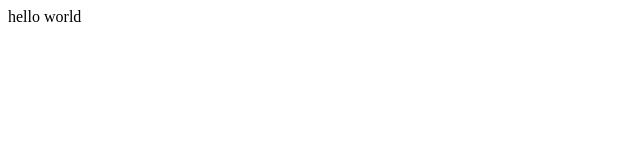
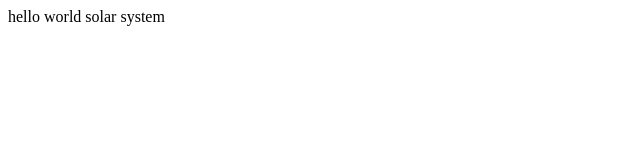
Before and after one commit to hojiakbar2006/nova, a React (Vite) app: page / in a window 1280 px wide. Shown: the top 160 px of the page, without its empty margins (0-640 px from the left). Built offline with nearby package versions, Linux system fonts and the light colour scheme.

Commit message:
Add missing text "solar system" to App component

```diff
--- a/src/App.jsx
+++ b/src/App.jsx
@@ -3,6 +3,7 @@ export default function App() {
   return (
     <div>
       hello world
+      solar system
     </div>
   )
 }
```
